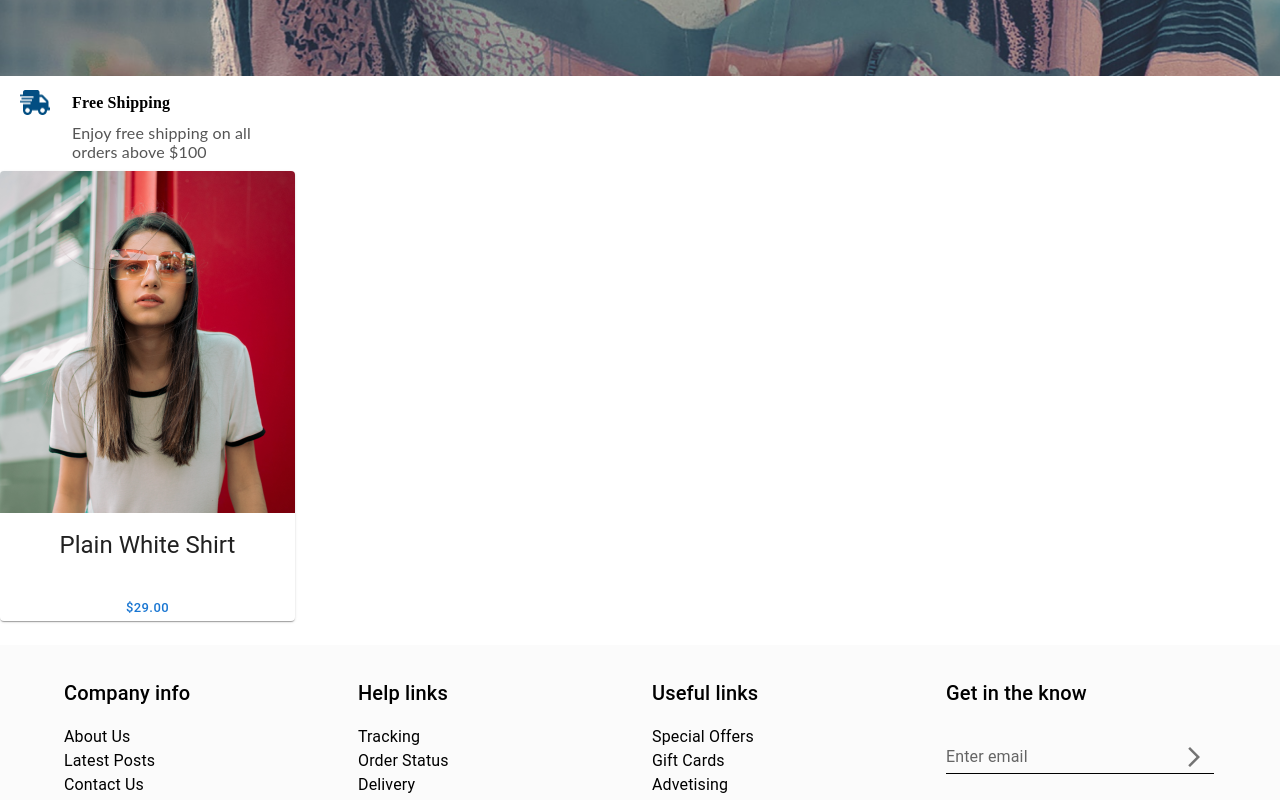
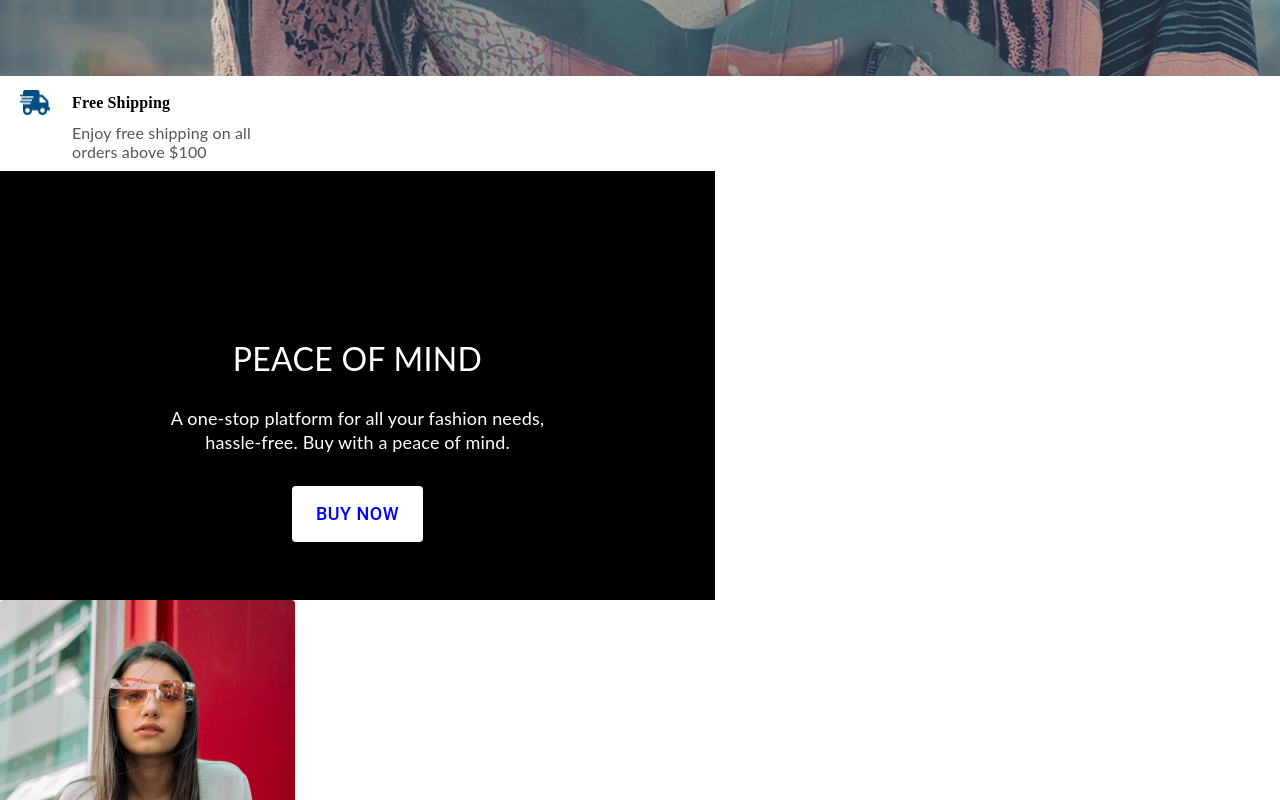
Before and after one commit to ahmadamira/Final-project-E-commerce, a React (Create React App) app: page / in a window 1280 px wide. Shown: the part 643-1443 px from the top of the page. Built offline with nearby package versions, Linux system fonts and the light colour scheme.

Commit message:
Added offer card

```diff
--- a/src/Components/Home-page/Home.js
+++ b/src/Components/Home-page/Home.js
@@ -1,12 +1,14 @@
 import React from 'react'
 import Hero from './Herosec/Hero'
 import Service from './Service-card/Service'
+import Offer from './Offers-card/Offer'
 
 const Home = () => {
     return (
         <div>
             <Hero />
             <Service />
+            <Offer />
         </div>
     )
 }
--- /dev/null
+++ b/src/Components/Home-page/Offers-card/Offer.js
@@ -0,0 +1,83 @@
+import React from 'react'
+import { styled } from '@mui/system';
+import { Box, Typography, Button, useTheme, Container } from "@mui/material";
+const StyledBox = styled(Box)(({ theme }) => ({
+
+    width: '715px',
+    height: '429px',
+    alignContent: 'center',
+
+    background: '#000000',
+    [theme.breakpoints.down('sm')]: {
+        width: '350px',
+        height: '250px',
+    },
+    [theme.breakpoints.only('md')]: {
+        width: '500px',
+        height: '300px',
+    },
+}));
+const Titletypo = styled(Typography)(({ theme }) => ({
+    paddingTop: '15%',
+    left: '237px',
+    top: '10%',
+    fontFamily: 'Lato',
+    fontStyle: 'normal',
+    fontWeight: 400,
+    fontSize: '32px',
+    lineHeight: '48px',
+    textAlign: 'center',
+    textTransform: 'uppercase',
+    color: '#FFFFFF',
+    [theme.breakpoints.down('sm')]: {
+        fontSize: '24px',
+        lineHeight: '36px',
+    },
+}));
+
+const Subtitletypo = styled(Typography)(({ theme }) => ({
+    fontFamily: 'Lato',
+    fontStyle: 'normal',
+    fontWeight: 400,
+    fontSize: '18px',
+    lineHeight: '130%',
+    textAlign: 'center',
+    color: '#FFFFFF',
+    marginTop: '24px',
+    [theme.breakpoints.down('sm')]: {
+        fontSize: '14px',
+        lineHeight: '24px',
+    },
+}));
+const StyledButton = styled(Button)(({ theme }) => ({
+    background: '#FFFFFF',
+    color: '#0000FF',
+    marginTop: "32px",
+    [theme.breakpoints.down('sm')]: {
+        fontSize: '14px',
+        padding: '8px 16px',
+    },
+    [theme.breakpoints.up('md')]: {
+        fontSize: '16px',
+        padding: '10px 20px',
+    },
+    [theme.breakpoints.up('lg')]: {
+        fontSize: '18px',
+        padding: '12px 24px',
+    },
+}));
+
+const Offer = () => {
+    return (
+        <div>
+            <StyledBox>
+                <Titletypo>peace of mind</Titletypo>
+                <Subtitletypo> A one-stop platform for all your fashion needs,<br></br> hassle-free. Buy with a peace of mind.</Subtitletypo>
+                <StyledButton>buy now</StyledButton>
+            </StyledBox>
+
+        </div>
+    )
+}
+
+export default Offer
```
